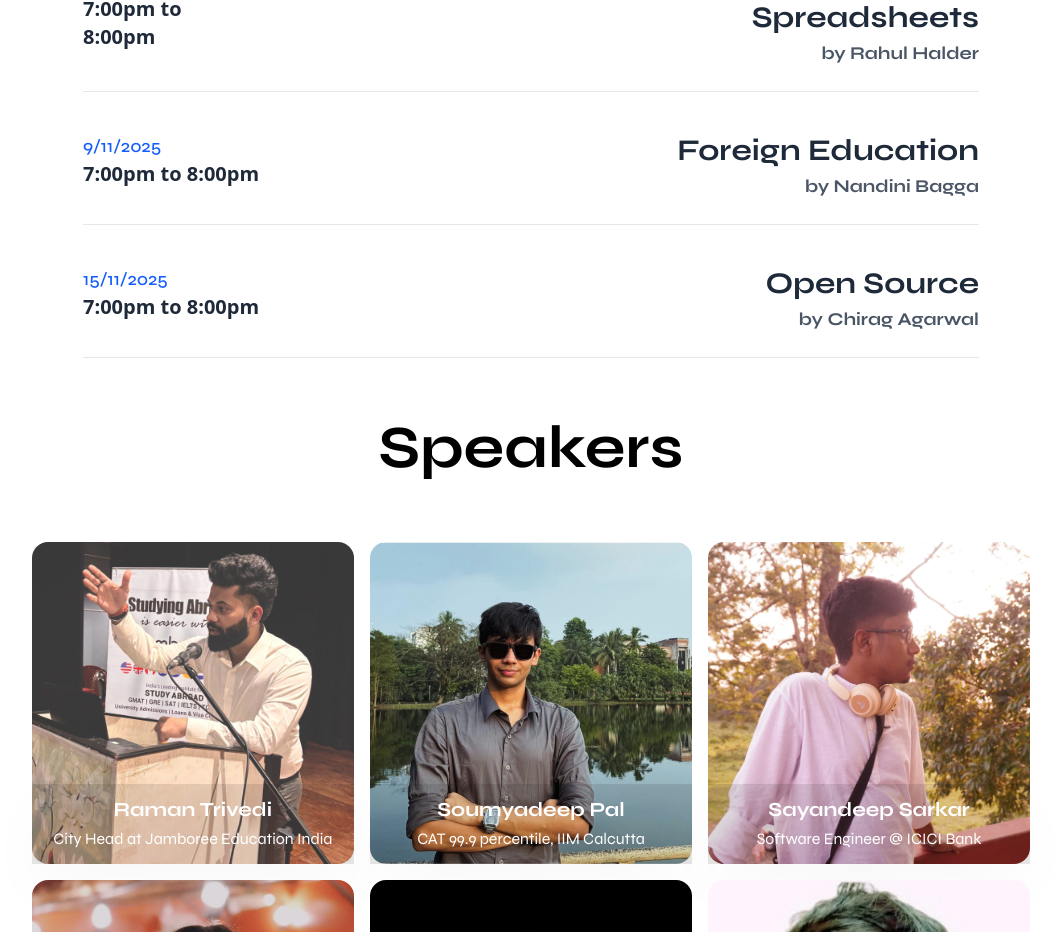
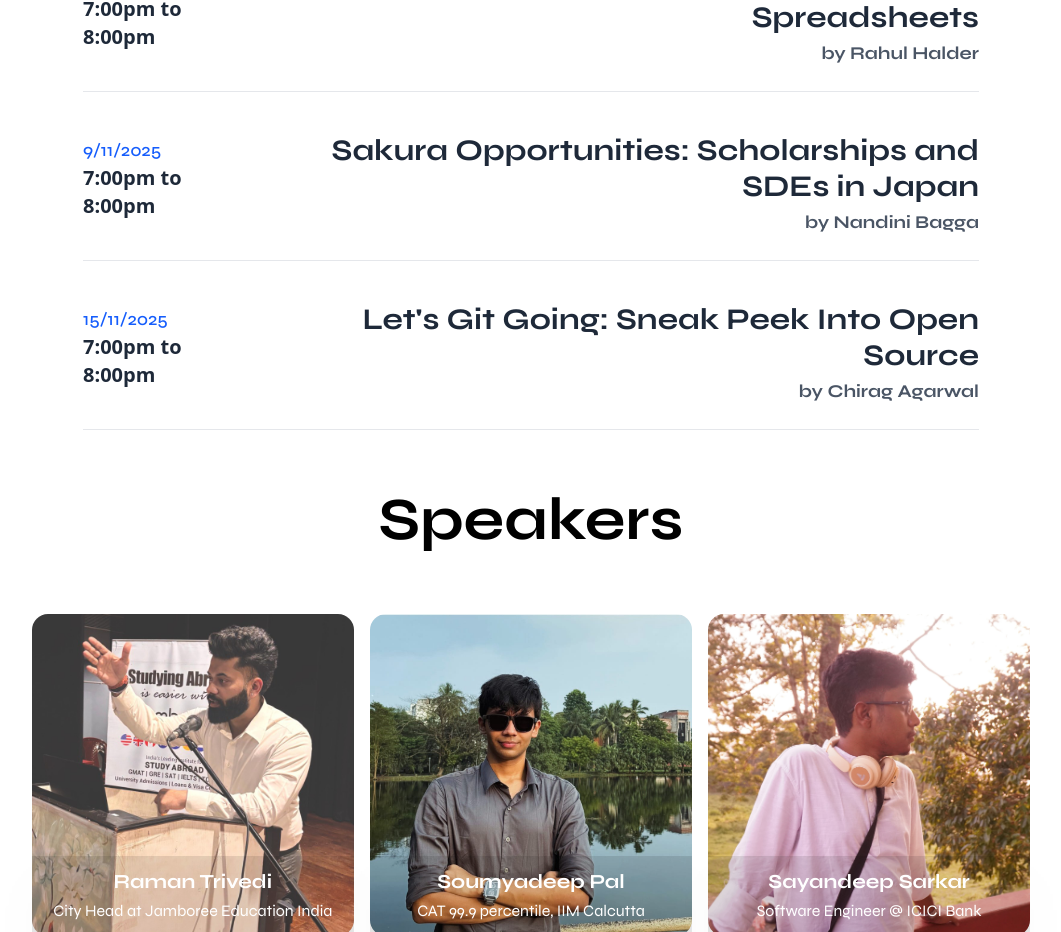
Before and after one commit to IEEE-JUSB/elevatex-3, a Next.js app: page / in a window 1280 px wide. Shown: the part 2859-3791 px from the top of the page, without its empty margins (109-1170 px from the left). Built offline with nearby package versions, Linux system fonts and the light colour scheme.

Commit message:
update session names

```diff
--- a/components/Schedule.tsx
+++ b/components/Schedule.tsx
@@ -5,8 +5,8 @@ const seminars = [
   { title: "Decoding CAT: the Top 0.1% Paradox Unmasked", img: "/speaker.png", speaker:"Soumyadeep Pal", date: "1/11/2025", timing: "7:00pm to 8:00pm" },
   { title: "CareerOS: Building Resume_Placement.exe", img: "/speaker.png", speaker:"Sayandeep Sarkar", date: "2/11/2025", timing: "7:30pm to 8:30pm" },
   { title: "The Big Data Equation: Thinking Beyond Spreadsheets", img: "/speaker.png", speaker:"Rahul Halder", date: "8/11/2025", timing: "7:00pm to 8:00pm" },
-  { title: "Foreign Education", img: "/speaker.png", speaker:"Nandini Bagga", date: "9/11/2025", timing: "7:00pm to 8:00pm" },
-  { title: "Open Source", img: "/speaker.png", speaker:"Chirag Agarwal", date: "15/11/2025", timing: "7:00pm to 8:00pm" },
+  { title: "Sakura Opportunities: Scholarships and SDEs in Japan", img: "/speaker.png", speaker:"Nandini Bagga", date: "9/11/2025", timing: "7:00pm to 8:00pm" },
+  { title: "Let's Git Going: Sneak Peek Into Open Source", img: "/speaker.png", speaker:"Chirag Agarwal", date: "15/11/2025", timing: "7:00pm to 8:00pm" },
 ];
 
 export default function Schedule() {
```
